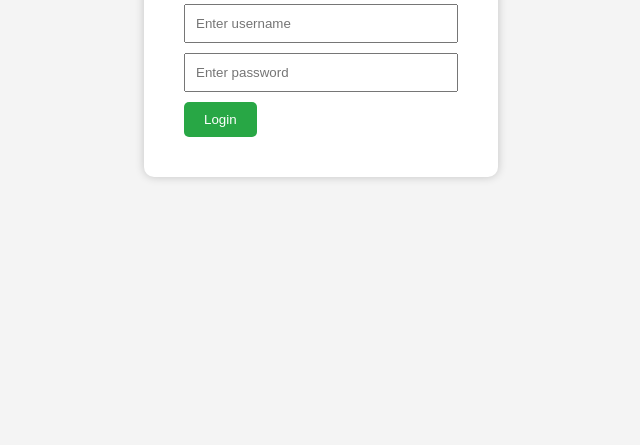
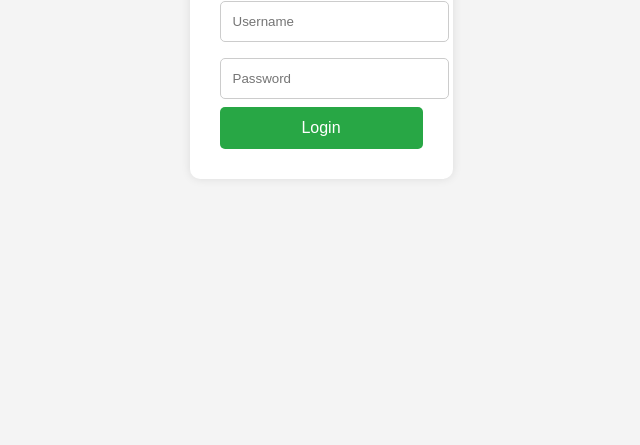
Before and after one commit to mohdameen5225/FoodHub, a website: page public/login.html in a window 1280 px wide. Shown: the part 371-816 px from the top of the page, without its empty margins (319-959 px from the left). Drawn offline with Linux system fonts and the light colour scheme.

```diff
--- a/public/login.html
+++ b/public/login.html
@@ -2,7 +2,7 @@
 <html lang="en">
 <head>
     <meta charset="UTF-8">
-    <title>Login - Hotel Finder</title>
+    <title>Login</title>
     <style>
         body {
             font-family: Arial, sans-serif;
@@ -14,22 +14,24 @@
         }
         .login-container {
             background: white;
-            padding: 40px;
+            padding: 30px;
             border-radius: 10px;
-            box-shadow: 0 0 10px rgba(0,0,0,0.2);
+            box-shadow: 0 0 10px rgba(0,0,0,0.1);
         }
-        input {
-            display: block;
-            margin: 10px 0;
-            padding: 10px;
-            width: 250px;
+        input[type="text"], input[type="password"] {
+            width: 100%;
+            padding: 12px;
+            margin: 8px 0;
+            border-radius: 5px;
+            border: 1px solid #ccc;
         }
         button {
+            width: 100%;
+            padding: 12px;
             background: #28a745;
+            border: none;
             color: white;
-            border: none;
-            padding: 10px 20px;
-            cursor: pointer;
+            font-size: 16px;
             border-radius: 5px;
         }
         button:hover {
@@ -40,9 +42,9 @@
 <body>
     <div class="login-container">
         <h2>Login</h2>
-        <form action="/login" method="POST">
-            <input type="text" name="username" placeholder="Enter username" required />
-            <input type="password" name="password" placeholder="Enter password" required />
+        <form>
+            <input type="text" placeholder="Username" required><br>
+            <input type="password" placeholder="Password" required><br>
             <button type="submit">Login</button>
         </form>
     </div>
```
Also changed, not shown: public/index.html (+3 -0 lines), public/styles.css (+16 -0 lines).
